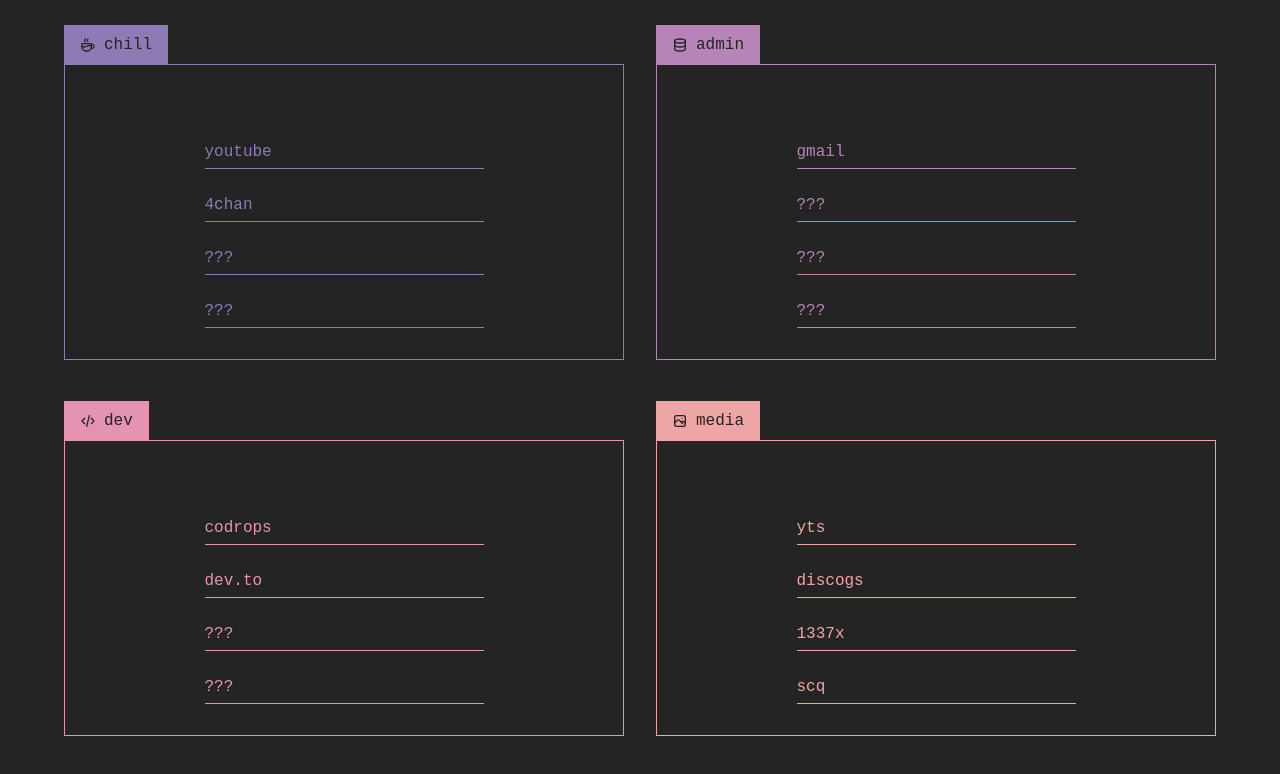
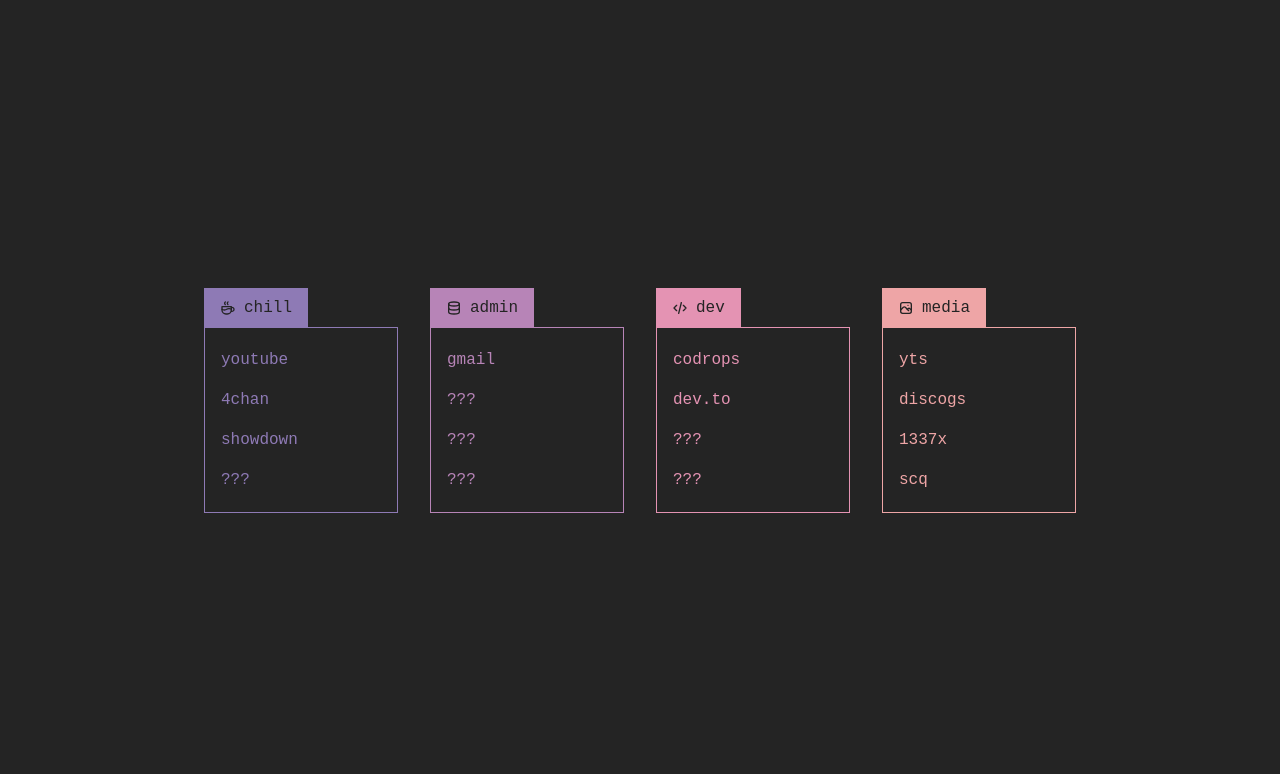
Before and after one commit to calamina/net, a Vue app: page / in a window 1280 px wide. Shown: the top 774 px of the page. Built offline with nearby package versions, Linux system fonts and the light colour scheme.

Commit message:
data to json / clean css / smaller size

```diff
--- a/src/components/linkSection.vue
+++ b/src/components/linkSection.vue
@@ -20,7 +20,8 @@
         v-for="(link, index) in links"
         :key="index"
         :href="link.url"
-        class="link-section__item">
+        class="link-section__item"
+        target="_blank">
         {{ link.name }}
       </a>
     </nav>
@@ -32,8 +33,15 @@
   display: flex;
   flex-direction: column;
   border: 1px solid v-bind(color);
+  margin-top: 2.5rem;
+  padding: 1rem;
+  position: relative;
+  width: fit-content;
 
   &__title {
+    position: absolute;
+    top: 0;
+    left: 0;
     display: flex;
     align-items: center;
     font-size: 1rem;
@@ -56,17 +64,15 @@
     flex-flow: column;
     height: 100%;
     width: 100%;
-    align-items: center;
     justify-content: center;
-    gap: 1.25rem;
+    gap: .5rem;
   }
 
   &__item {
-    width: 50%;
+    width: 10rem;
     color: white;
     text-decoration: none;
     transition: color 0.3s;
-    border-bottom: 1px solid v-bind(color);
     padding: 0.25rem 0;
     color: v-bind(color);
     transition: padding-left 0.2s;
@@ -75,6 +81,7 @@
       padding-left: 0.5rem;
       background-color: v-bind(color);
       color: #242424;
+      font-style: oblique;
     }
   }
 }
--- /dev/null
+++ b/src/data/links.json
@@ -0,0 +1,46 @@
+[
+  {
+    "title": "chill",
+    "color": "#8E7AB5",
+    "icon": "<svg xmlns='http://www.w3.org/2000/svg' xmlns:xlink='http://www.w3.org/1999/xlink' viewBox='0 0 24 24'><g fill='none' stroke='currentColor' stroke-width='2' stroke-linecap='round' stroke-linejoin='round'><path d='M3 14c.83.642 2.077 1.017 3.5 1c1.423.017 2.67-.358 3.5-1c.83-.642 2.077-1.017 3.5-1c1.423-.017 2.67.358 3.5 1'></path><path d='M8 3a2.4 2.4 0 0 0-1 2a2.4 2.4 0 0 0 1 2'></path><path d='M12 3a2.4 2.4 0 0 0-1 2a2.4 2.4 0 0 0 1 2'></path><path d='M3 10h14v5a6 6 0 0 1-6 6H9a6 6 0 0 1-6-6v-5z'></path><path d='M16.746 16.726a3 3 0 1 0 .252-5.555'></path></g></svg>",
+    "links": [
+      { "name": "youtube", "url": "https://vuejs.org" },
+      { "name": "4chan", "url": "https://pinia.esm.dev" },
+      { "name": "showdown", "url": "https://pinia.esm.dev" },
+      { "name": "???", "url": "https://pinia.esm.dev" }
+    ]
+  },
+  {
+    "title": "admin",
+    "color": "#B784B7",
+    "icon": "<svg xmlns='http://www.w3.org/2000/svg' xmlns:xlink='http://www.w3.org/1999/xlink' viewBox='0 0 24 24'><g fill='none' stroke='currentColor' stroke-width='2' stroke-linecap='round' stroke-linejoin='round'><ellipse cx='12' cy='6' rx='8' ry='3'></ellipse><path d='M4 6v6a8 3 0 0 0 16 0V6'></path><path d='M4 12v6a8 3 0 0 0 16 0v-6'></path></g></svg>",
+    "links": [
+      { "name": "gmail", "url": "https://vuejs.org" },
+      { "name": "???", "url": "https://???.esm.dev" },
+      { "name": "???", "url": "https://???.esm.dev" },
+      { "name": "???", "url": "https://???.esm.dev" }
+    ]
+  },
+  {
+    "title": "dev",
+    "color": "#E493B3",
+    "icon": "<svg xmlns='http://www.w3.org/2000/svg' xmlns:xlink='http://www.w3.org/1999/xlink' viewBox='0 0 24 24'><g fill='none' stroke='currentColor' stroke-width='2' stroke-linecap='round' stroke-linejoin='round'><path d='M7 8l-4 4l4 4'></path><path d='M17 8l4 4l-4 4'></path><path d='M14 4l-4 16'></path></g></svg>",
+    "links": [
+      { "name": "codrops", "url": "https://vuejs.org" },
+      { "name": "dev.to", "url": "https://pinia.esm.dev" },
+      { "name": "???", "url": "https://pinia.esm.dev" },
+      { "name": "???", "url": "https://pinia.esm.dev" }
+    ]
+  },
+  {
+    "title": "media",
+    "color": "#EEA5A6",
+    "icon": "<svg xmlns='http://www.w3.org/2000/svg' xmlns:xlink='http://www.w3.org/1999/xlink' viewBox='0 0 24 24'><g fill='none' stroke='currentColor' stroke-width='2' stroke-linecap='round' stroke-linejoin='round'><path d='M15 8h.01'></path><rect x='4' y='4' width='16' height='16' rx='3'></rect><path d='M4 15l4-4a3 5 0 0 1 3 0l5 5'></path><path d='M14 14l1-1a3 5 0 0 1 3 0l2 2'></path></g></svg>",
+    "links": [
+      { "name": "yts", "url": "https://vuejs.org" },
+      { "name": "discogs", "url": "https://pinia.esm.dev" },
+      { "name": "1337x", "url": "https://pinia.esm.dev" },
+      { "name": "scq", "url": "https://pinia.esm.dev" }
+    ]
+  }
+]
--- a/src/models/link.ts
+++ b/src/models/link.ts
@@ -1,7 +1,4 @@
 export default interface Link {
-  id: string;
   name: string;
   url: string;
-  color: string;
-  icon: string;
 }
--- /dev/null
+++ b/src/models/linklist.ts
@@ -0,0 +1,8 @@
+import type Link from "./link"
+
+export default interface LinkList {
+  title: string;
+  color: string;
+  icon: string;
+  links: Link[];
+}
--- a/src/views/HomeView.vue
+++ b/src/views/HomeView.vue
@@ -1,60 +1,16 @@
 <script setup lang="ts">
 import linkSection from '@/components/linkSection.vue'
-import type Link from '@/models/link'
+import type LinkList from '@/models/linklist'
+import links from '@/data/links.json'
+import { ref } from 'vue'
 
-// fix any :^) with section type
-const links: any[] = [
-  {
-    title: 'chill',
-    color: '#8E7AB5',
-    icon: '<svg xmlns="http://www.w3.org/2000/svg" xmlns:xlink="http://www.w3.org/1999/xlink" viewBox="0 0 24 24"><g fill="none" stroke="currentColor" stroke-width="2" stroke-linecap="round" stroke-linejoin="round"><path d="M3 14c.83.642 2.077 1.017 3.5 1c1.423.017 2.67-.358 3.5-1c.83-.642 2.077-1.017 3.5-1c1.423-.017 2.67.358 3.5 1"></path><path d="M8 3a2.4 2.4 0 0 0-1 2a2.4 2.4 0 0 0 1 2"></path><path d="M12 3a2.4 2.4 0 0 0-1 2a2.4 2.4 0 0 0 1 2"></path><path d="M3 10h14v5a6 6 0 0 1-6 6H9a6 6 0 0 1-6-6v-5z"></path><path d="M16.746 16.726a3 3 0 1 0 .252-5.555"></path></g></svg>',
-    links: [
-      { name: 'youtube', url: 'https://vuejs.org' },
-      { name: '4chan', url: 'https://pinia.esm.dev' },
-      { name: '???', url: 'https://pinia.esm.dev' },
-      { name: '???', url: 'https://pinia.esm.dev' },
-    ]
-  },
-  {
-    title: 'admin',
-    color: '#B784B7',
-    icon: '<svg xmlns="http://www.w3.org/2000/svg" xmlns:xlink="http://www.w3.org/1999/xlink" viewBox="0 0 24 24"><g fill="none" stroke="currentColor" stroke-width="2" stroke-linecap="round" stroke-linejoin="round"><ellipse cx="12" cy="6" rx="8" ry="3"></ellipse><path d="M4 6v6a8 3 0 0 0 16 0V6"></path><path d="M4 12v6a8 3 0 0 0 16 0v-6"></path></g></svg>',
-    links: [
-      { name: 'gmail', url: 'https://vuejs.org' },
-      { name: '???', url: 'https://???.esm.dev' },
-      { name: '???', url: 'https://???.esm.dev' },
-      { name: '???', url: 'https://???.esm.dev' },
-    ]
-  },
-  {
-    title: 'dev',
-    color: '#E493B3',
-    icon: '<svg xmlns="http://www.w3.org/2000/svg" xmlns:xlink="http://www.w3.org/1999/xlink" viewBox="0 0 24 24"><g fill="none" stroke="currentColor" stroke-width="2" stroke-linecap="round" stroke-linejoin="round"><path d="M7 8l-4 4l4 4"></path><path d="M17 8l4 4l-4 4"></path><path d="M14 4l-4 16"></path></g></svg>',
-    links: [
-      { name: 'codrops', url: 'https://vuejs.org' },
-      { name: 'dev.to', url: 'https://pinia.esm.dev' },
-      { name: '???', url: 'https://pinia.esm.dev' },
-      { name: '???', url: 'https://pinia.esm.dev' },
-    ]
-  },
-  {
-    title: 'media',
-    color: '#EEA5A6',
-    icon: '<svg xmlns="http://www.w3.org/2000/svg" xmlns:xlink="http://www.w3.org/1999/xlink" viewBox="0 0 24 24"><g fill="none" stroke="currentColor" stroke-width="2" stroke-linecap="round" stroke-linejoin="round"><path d="M15 8h.01"></path><rect x="4" y="4" width="16" height="16" rx="3"></rect><path d="M4 15l4-4a3 5 0 0 1 3 0l5 5"></path><path d="M14 14l1-1a3 5 0 0 1 3 0l2 2"></path></g></svg>',
-    links: [
-      { name: 'yts', url: 'https://vuejs.org' },
-      { name: 'discogs', url: 'https://pinia.esm.dev' },
-      { name: '1337x', url: 'https://pinia.esm.dev' },
-      { name: 'scq', url: 'https://pinia.esm.dev' },
-    ]
-  }
-]
-
+const list = ref<LinkList[]>(links)
 </script>
 
 <template>
   <main>
-    <linkSection
+    <div class="links">
+      <linkSection
       v-for="(section, index) in links"
       :key="index"
       :title="section.title"
@@ -62,6 +18,7 @@
       :links="section.links"
       :icon="section.icon"
     />
+    </div>
   </main>
 </template>
 
@@ -69,10 +26,17 @@
 main {
   height: 100vh;
   width: 100vw;
-  display: grid;
-  grid-template-columns: 1fr 1fr;
-  grid-template-rows: 1fr 1fr;
-  gap: 5rem 2rem;
-  padding: 4rem;
+  display: flex;
+  flex-flow: column;
+  align-items: center;
+  justify-content: center;
+  gap: 2rem;
+  padding: 1rem;
+}
+.links {
+  display: flex;
+  align-items: center;
+  justify-content: center;
+  gap: 2rem;
 }
 </style>
--- a/tsconfig.app.json
+++ b/tsconfig.app.json
@@ -1,6 +1,6 @@
 {
   "extends": "@vue/tsconfig/tsconfig.dom.json",
-  "include": ["env.d.ts", "src/**/*", "src/**/*.vue", "src/**/*.ts"],
+  "include": ["env.d.ts", "src/**/*", "src/**/*.vue", "src/**/*.ts", "src/**/*.json"],
   "exclude": ["src/**/__tests__/*"],
   "compilerOptions": {
     "composite": true,
```
Also changed, not shown: 1 other file (tests, documents, lock files or other folders).
